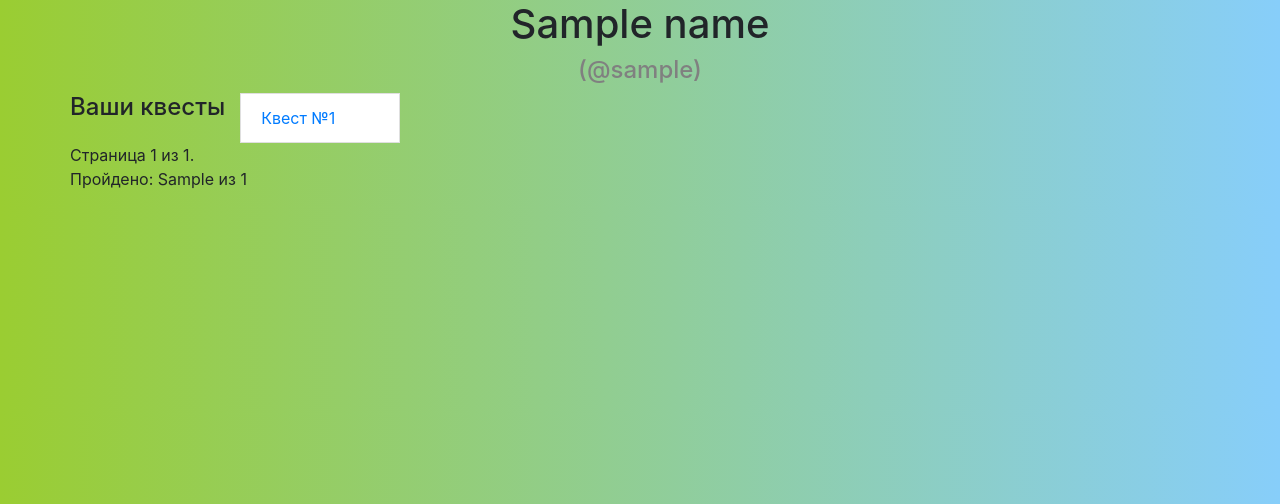
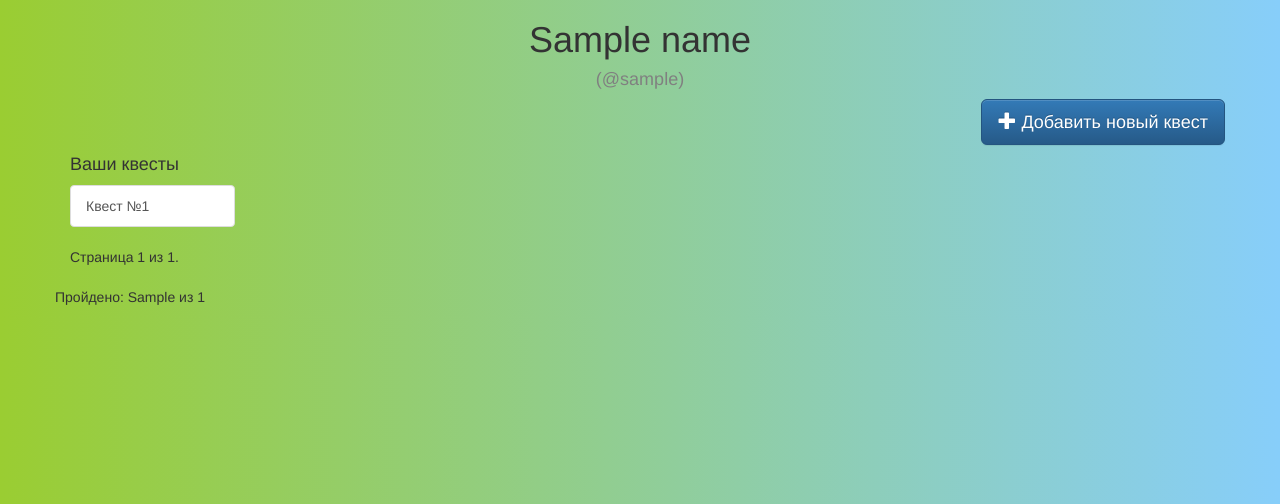
Before and after one commit to vikhotin/DSDP_quests, a Django app: template aggregator/service/templates/service/userinfo.html in a window 1280 px wide. Shown: the top 504 px of the page. Run offline with Django 3.2, Linux system fonts and the light colour scheme; the template is opened without the code that fills it: most values are stand-ins (such as "Sample title", 1, 10 or a date in 2020); parts of the project's set-up code (start-up, migrations or seed data) failed here and were passed over; some libraries are stand-ins or nearby versions.

Commit message:
Add new quest button added

```diff
--- a/aggregator/service/api_views.py
+++ b/aggregator/service/api_views.py
@@ -242,7 +242,7 @@
             try:
                 resp = requests.get(places_service_address + '/place/{}/puzzle/{}/'.format(i, 1))  # TODO: random puzzle
             except requests.exceptions.ConnectionError:
-                return HttpResponse("{'error': 'Service currently unavailable'}", status=503)
+                return JsonResponse({'error': 'Service currently unavailable'}, status=503)
             puzzles_ids.extend([int(resp.json()['id'])])
 
         # adding the quest
--- a/aggregator/service/templates/service/questinfo.html
+++ b/aggregator/service/templates/service/questinfo.html
@@ -28,6 +28,7 @@
             </div>
         </div>
         <div class="row">
+            {% if guess != 'checking' %}
             <div class="col-sm-6">
                 <form class="form-signin" id="answer_form" method="post"
                       action="{% url 'service:quest' user.login quest.id %}">
@@ -39,6 +40,7 @@
                   <button class="btn btn-lg btn-primary btn-block" type="submit">Отправить</button>
                 </form>
             </div>
+            {% endif %}
         </div>
             {% if guess == 'checking' %}
             <br>
--- a/aggregator/service/templates/service/userinfo.html
+++ b/aggregator/service/templates/service/userinfo.html
@@ -17,9 +17,22 @@
     <h1 class="text-center">{{ name }}</h1>
     <h4 class="text-center" style="color:grey">(@{{ login }})</h4>
     <div class="container">
+        <div class="row">
+            <div class="pull-right">
+                <form class="form-row" id="new_quest_form" method="post"
+                      action="{% url 'service:newquest' login %}">
+                  {% csrf_token %}
+                  <button class="btn btn-lg btn-primary btn-block" type="submit">
+                      <span class="glyphicon glyphicon-plus"></span>
+                      Добавить новый квест
+                  </button>
+                </form>
+            </div>
+        </div>
         {% if quests %}
+            <h4>Ваши квесты</h4>
+            {% if not 'unavailable' in quests %}
             <div class="row">
-            <h4>Ваши квесты</h4>
                 <div class="col-sm-2">
                     {% for quest in quests %}
                     <a href="{% url 'service:quest' login quest.pk %}" class="list-group-item">
@@ -48,6 +61,9 @@
                     {% endif %}
                 </span>
             </div>
+            {% else %}
+            <p class="text-danger">{{ quests }}</p>
+            {% endif %}
         <div class="row">
             <p>
                 Пройдено: {{ quests_completed }} из {{ quests_number }}
--- a/aggregator/service/urls.py
+++ b/aggregator/service/urls.py
@@ -9,7 +9,7 @@
         views.UiPlaceInfoView.as_view()),
     url('^user/(?P<user_login>.+)/quest/(?P<quest_id>[0-9]+)/$', views.UiUserQuestView.as_view(),
         name='quest'),
-    url('^user/(?P<user_login>.+)/quest/$', views.UiNewQuestView.as_view()),
+    url('^user/(?P<user_login>.+)/quest/$', views.UiNewQuestView.as_view(), name='newquest'),
     url('^user/(?P<user_login>.+)/place/(?P<place_id>[0-9]+)/puzzle/$', views.UiUserContributionPuzzle.as_view()),
     url('^user/(?P<user_login>.+)/place/(?P<place_id>[0-9]+)/fact/$', views.UiUserContributionFact.as_view()),
     url('^user/(?P<user_login>.+)/$', views.UiUserInfoView.as_view(), name='user'),
```
Also changed, not shown: aggregator/service/views.py (+13 -5 lines). Lines whose indentation alone changed are shown as unchanged.
